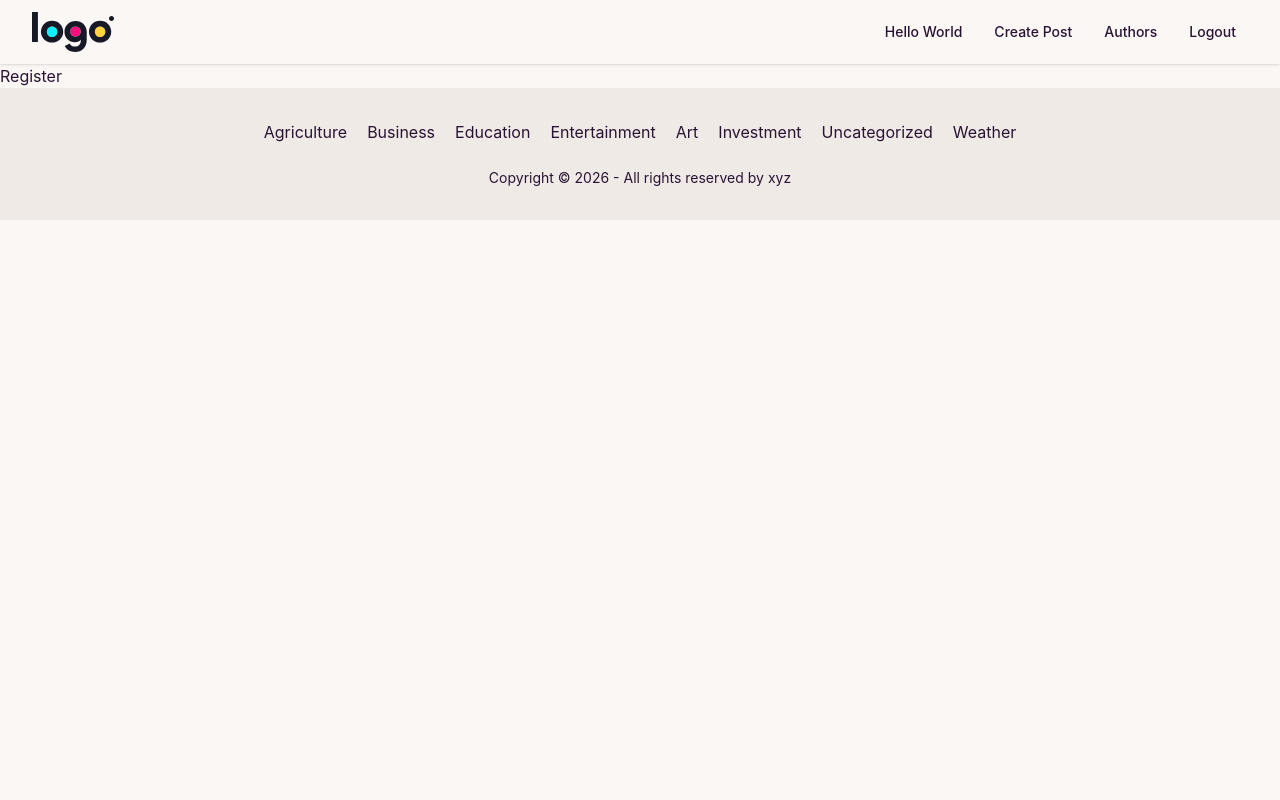
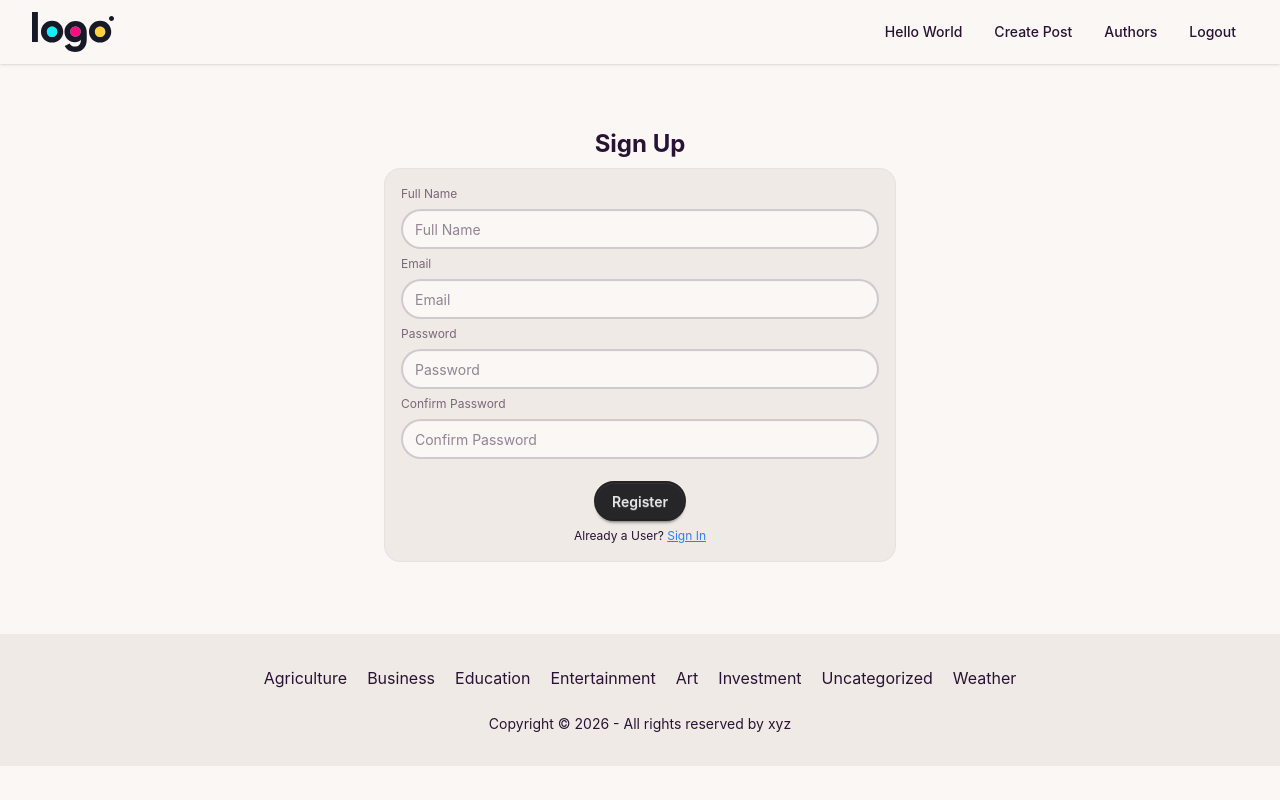
Before and after one commit to hydra-red/Blog-App, a React (Vite) app in the folder frontend/: page /register in a window 1280 px wide. Built offline with nearby package versions, Linux system fonts and the light colour scheme.

Commit message:
Sign In and Log In page Updated

```diff
--- a/frontend/src/pages/Authors.jsx
+++ b/frontend/src/pages/Authors.jsx
@@ -1,4 +1,6 @@
-import React from 'react'
+const DUMMY_USER = {
+
+}
 
 const Authors = () => {
   return (
--- a/frontend/src/pages/Login.jsx
+++ b/frontend/src/pages/Login.jsx
@@ -1,9 +1,57 @@
-import React from 'react'
+import { useState } from "react"
+import {Link} from "react-router"
 
 const Login = () => {
+  const [userData, setUserData] = useState({
+    email: "",
+    password: "",
+  });
+
+  function handleChange(e) {
+    setUserData((prev) => {
+      return { ...prev, [e.target.name]: e.target.value };
+    });
+  }
+
   return (
-    <div>Login</div>
-  )
+    <section className="mx-auto w-full max-w-xl px-4 py-12 text-center">
+      <div className="mx-auto p-4">
+        <h1 className="text-2xl font-bold">Sign In</h1>
+        <form className="fieldset bg-base-200 border-base-300 rounded-box border my-2 p-4">
+          <p className="bg-red-500 rounded-md p-2 font-bold hidden">
+            Error Message
+          </p>
+
+          <label className="label" htmlFor="email">
+            Email
+          </label>
+          <input
+            type="email"
+            className="input min-w-full outline-0"
+            placeholder="Email"
+            name="email"
+            value={userData.email}
+            onChange={handleChange}
+          />
+
+          <label className="label" htmlFor="password">
+            Password
+          </label>
+          <input
+            type="password"
+            className="input min-w-full outline-0"
+            placeholder="Password"
+            name="password"
+            value={userData.password}
+            onChange={handleChange}
+          />
+
+          <button className="btn btn-neutral mx-auto mt-4">Log In</button>
+          <p>Don't have an Account? <Link to={"/register"} className="text-blue-500 link">Sign In</Link></p>
+        </form>
+      </div>
+    </section>
+  );
 }
 
 export default Login
--- a/frontend/src/pages/Register.jsx
+++ b/frontend/src/pages/Register.jsx
@@ -1,9 +1,82 @@
-import React from 'react'
+import { useState } from "react";
+import { Link } from "react-router";
 
 const Register = () => {
+  const [userData, setUserData] = useState({
+    name: "",
+    email: "",
+    password: "",
+    confirmPassword: "",
+  });
+
+  function handleChange(e) {
+    setUserData((prev) => {
+      return { ...prev, [e.target.name]: e.target.value };
+    });
+  }
+
   return (
-    <div>Register</div>
-  )
-}
+    <section className="mx-auto w-full max-w-xl px-4 py-12 text-center">
+      <div className="mx-auto p-4">
+        <h1 className="text-2xl font-bold">Sign Up</h1>
+        <form className="fieldset bg-base-200 border-base-300 rounded-box border my-2 p-4">
+          <p className="bg-red-500 rounded-md p-2 font-bold hidden">
+            Error Message
+          </p>
+          <label className="label" htmlFor="name">
+            Full Name
+          </label>
+          <input
+            type="text"
+            className="input min-w-full outline-0"
+            placeholder="Full Name"
+            name="name"
+            value={userData.name}
+            onChange={handleChange}
+          />
 
-export default Register
+          <label className="label" htmlFor="email">
+            Email
+          </label>
+          <input
+            type="email"
+            className="input min-w-full outline-0"
+            placeholder="Email"
+            name="email"
+            value={userData.email}
+            onChange={handleChange}
+          />
+
+          <label className="label" htmlFor="password">
+            Password
+          </label>
+          <input
+            type="password"
+            className="input min-w-full outline-0"
+            placeholder="Password"
+            name="password"
+            value={userData.password}
+            onChange={handleChange}
+          />
+
+          <label className="label" htmlFor="confirmPassword">
+            Confirm Password
+          </label>
+          <input
+            type="password"
+            className="input min-w-full outline-0"
+            placeholder="Confirm Password"
+            name="confirmPassword"
+            value={userData.confirmPassword}
+            onChange={handleChange}
+          />
+
+          <button className="btn btn-neutral mx-auto mt-4">Register</button>
+          <p>Already a User? <Link to={"/login"} className="text-blue-500 link">Sign In</Link></p>
+        </form>
+      </div>
+    </section>
+  );
+};
+
+export default Register;
```
